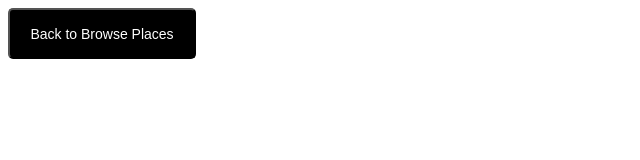
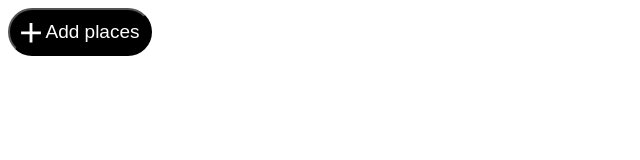
Before and after one commit to DamonRedding/porto-oculto, a Gatsby site: page / in a window 1280 px wide. Shown: the whole page, without its empty margins (0-640 px from the left). Built offline with nearby package versions, Linux system fonts and the light colour scheme; Gatsby itself is replaced by a stand-in of ours.

Commit message:
Addplace button  added

```diff
--- /dev/null
+++ b/src/Components/AddPlacesButton/index.css
@@ -0,0 +1,21 @@
+.AddPlacesButton{
+  position: relative;
+  width:144px;
+  height: 48px;
+  z-index: 4;
+  font-size: 19px;
+  line-height: 20px;
+  background-color: #000;
+  color: #fff;
+  border-radius: 40px;
+}
+.Addplace-container--text{
+  padding-left: 25px;
+}
+.AddPlacesButton img{
+  width: 34px;
+  position: absolute;
+  left:4px;
+  top:5px;
+  padding-right: 4px;
+  }
--- /dev/null
+++ b/src/Components/AddPlacesButton/index.js
@@ -0,0 +1,19 @@
+import React, { Component } from 'react'
+
+
+import './index.css'
+import logo from './add.svg'
+
+export default class AddPlacesButton extends Component{
+  render(){
+    return(
+
+        <button className="AddPlacesButton">
+          <div Class="Addplace-container">
+            <img alt="TNDS logo" src={ logo } className="Button-icon" />
+            <div className="Addplace-container--text">{this.props.children}</div>
+          </div>
+        </button>
+    );
+  }
+}
--- a/src/Components/BackToBrowseButton/index.css
+++ /dev/null
@@ -1,9 +0,0 @@
-.BackToBrowseButton{
-  width: 188px;
-  height: 51px;
-  font-size: 14px;
-  line-height: 20px;
-  background-color: #000;
-  color: #fff;
-  border-radius: 5px;
-}
--- a/src/Components/BackToBrowseButton/index.js
+++ /dev/null
@@ -1,15 +0,0 @@
-import React, { Component } from 'react'
-import PropTypes from 'prop-types'
-import './index.css'
-
-export default class BackToBrowseButton extends Component{
-  render(){
-    return(
-      <button className="BackToBrowseButton">{this.props.children}</button>
-    );
-  }
-}
-
-BackToBrowseButton.propTypes = {
-  children: PropTypes.node.isRequired,
-};
--- a/src/pages/index.js
+++ b/src/pages/index.js
@@ -2,11 +2,11 @@ import React, { Component } from 'react'
 
 import Link from 'gatsby-link'
 
-import BackToBrowseButton from '../Components/BackToBrowseButton'
+import AddPlacesButton from '../Components/AddPlacesButton'
 
 
 const IndexPage = () => (
-  <BackToBrowseButton > Back to Browse Places < /BackToBrowseButton>
+  <AddPlacesButton>Add places</AddPlacesButton>
 
 )
 
```
Also changed, not shown: src/Components/AddPlacesButton/add.svg (added), 1 other file.
